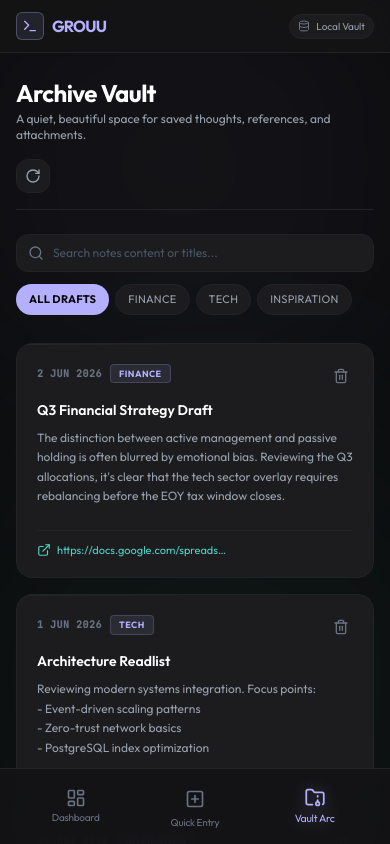
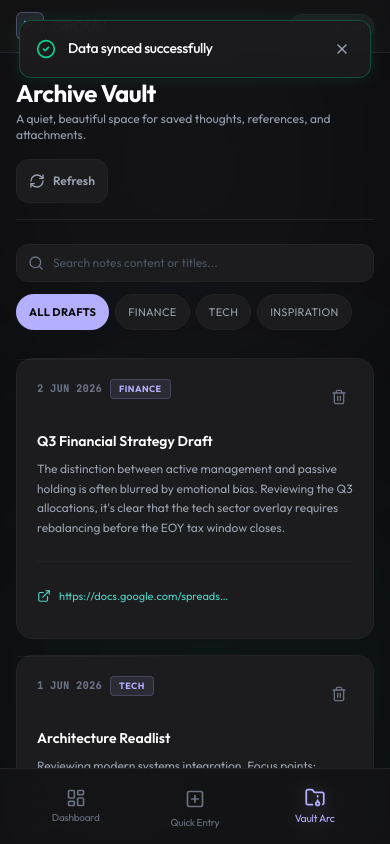
Before and after one commit to boasvanjosep/GROUU, a React (Vite) app: page / in a window 390 px wide. Both pictures are taken after a click on the button "Vault Arc". Shown: the top 844 px of the page. Built offline with nearby package versions, Linux system fonts and the light colour scheme.

Commit message:
Auto fetch data & Update UI Mobile

```diff
--- a/index.html
+++ b/index.html
@@ -2,7 +2,7 @@
 <html lang="en">
   <head>
     <meta charset="UTF-8" />
-    <meta name="viewport" content="width=device-width, initial-scale=1.0" />
+    <meta name="viewport" content="width=device-width, initial-scale=1.0, viewport-fit=cover" />
     <title>GROUU</title>
   </head>
   <body>
--- a/src/App.tsx
+++ b/src/App.tsx
@@ -257,7 +257,10 @@ export default function App() {
       </header>
 
       {/* Main Content Area Canvas Container */}
-      <main className="flex-1 min-w-0 max-w-7xl mx-auto w-full px-4 md:px-10 py-6 pb-28 md:pb-8 overflow-y-auto relative z-10">
+      <main
+        className="flex-1 min-w-0 max-w-7xl mx-auto w-full px-4 md:px-10 py-6 overflow-y-auto relative z-10"
+        style={{ paddingBottom: 'max(7rem, calc(5rem + env(safe-area-inset-bottom, 0px)))' }}
+      >
         {activeTab === 'dashboard' && (
           <Dashboard
             onNavigate={handleDashboardShortcutNavigate}
--- a/src/pages/Archive.tsx
+++ b/src/pages/Archive.tsx
@@ -3,8 +3,8 @@
  * SPDX-License-Identifier: Apache-2.0
  */
 
-import { useState, useMemo, useCallback } from 'react';
-import { Search, RotateCw, ExternalLink, Paperclip, Grid, List, Tag, AlertCircle, PlusCircle, X, Trash2 } from 'lucide-react';
+import { useState, useMemo, useCallback, useEffect } from 'react';
+import { Search, RefreshCw, ExternalLink, Paperclip, Grid, List, AlertCircle, PlusCircle, X, Trash2 } from 'lucide-react';
 import { Note } from '../types';
 
 interface ArchiveProps {
@@ -20,6 +20,21 @@ export function Archive({ notes, loading, onRefresh, onNavigateToCreate, onDelet
   const [selectedTag, setSelectedTag] = useState<string | null>(null);
   const [viewMode, setViewMode] = useState<'grid' | 'list'>('grid');
   const [selectedNote, setSelectedNote] = useState<Note | null>(null);
+  const [isRefreshing, setIsRefreshing] = useState(false);
+
+  // Auto-fetch on mount — ensures fresh data every time the Archive tab is opened
+  useEffect(() => {
+    onRefresh();
+    // eslint-disable-next-line react-hooks/exhaustive-deps
+  }, []);
+
+  // Manual refresh handler with local loading state
+  const handleRefresh = useCallback(async () => {
+    setIsRefreshing(true);
+    await Promise.resolve(onRefresh());
+    // Give a brief visual confirmation even if onRefresh resolves synchronously
+    setTimeout(() => setIsRefreshing(false), 800);
+  }, [onRefresh]);
 
   // Helper: open attachment URL safely (data: URIs are blocked by browsers in new tabs)
   const openAttachment = useCallback((url: string) => {
@@ -72,8 +87,11 @@ export function Archive({ notes, loading, onRefresh, onNavigateToCreate, onDelet
     }
   };
 
+  const isBusy = loading || isRefreshing;
+
   return (
-    <div className="space-y-6 animate-in fade-in slide-in-from-bottom-4 duration-300">
+    // Safe-area bottom padding ensures content clears the iOS Home Indicator & Bottom Nav
+    <div className="space-y-6 animate-in fade-in slide-in-from-bottom-4 duration-300 pb-safe-or-8">
       {/* Title Header with action elements */}
       <div className="flex flex-col sm:flex-row justify-between items-start sm:items-center gap-4 border-b border-[#232326] pb-4">
         <div>
@@ -85,18 +103,20 @@ export function Archive({ notes, loading, onRefresh, onNavigateToCreate, onDelet
 
         {/* Header tools */}
         <div className="flex items-center gap-2 self-stretch sm:self-auto">
-          {/* Refresh Button */}
+          {/* Refresh Button — visible always, with loading spinner */}
           <button
-            onClick={onRefresh}
-            disabled={loading}
-            className="p-2 bg-[#1C1C1E] hover:bg-[#1C1C1E]/80 text-gray-400 hover:text-white rounded-xl border border-[#232326] transition-all flex items-center justify-center gap-2 cursor-pointer disabled:opacity-50"
-            title="Refresh notes repository"
+            onClick={handleRefresh}
+            disabled={isBusy}
+            className="min-h-[44px] px-3 bg-[#1C1C1E] hover:bg-[#232326] text-gray-400 hover:text-white rounded-xl border border-[#232326] transition-all flex items-center justify-center gap-2 cursor-pointer disabled:opacity-50 active:scale-95"
+            title="Sync notes from cloud"
           >
-            <RotateCw className={`w-4 h-4 ${loading ? 'animate-spin' : ''}`} />
-            <span className="font-sans text-xs font-semibold hidden md:inline">Refresh Data</span>
+            <RefreshCw className={`w-4 h-4 ${isBusy ? 'animate-spin text-[#4FD1C5]' : ''}`} />
+            <span className="font-sans text-xs font-semibold">
+              {isBusy ? 'Syncing…' : 'Refresh'}
+            </span>
           </button>
 
-          {/* Grid Toggle */}
+          {/* Grid/List Toggle — desktop only */}
           <div className="hidden md:flex bg-[#0A0A0B] rounded-lg border border-[#232326] p-1 gap-1">
             <button
               onClick={() => setViewMode('grid')}
@@ -122,7 +142,7 @@ export function Archive({ notes, loading, onRefresh, onNavigateToCreate, onDelet
       <div className="flex flex-col md:flex-row gap-3">
         {/* Search Field */}
         <div className="relative flex-1">
-          <Search className="w-4 h-4 text-gray-500 absolute left-3 top-1/2 -translate-y-1/2" />
+          <Search className="w-4 h-4 text-gray-500 absolute left-3 top-1/2 -translate-y-1/2 pointer-events-none" />
           <input
             type="text"
             value={search}
@@ -136,7 +156,7 @@ export function Archive({ notes, loading, onRefresh, onNavigateToCreate, onDelet
         <div className="flex items-center gap-1.5 overflow-x-auto pb-1 select-none no-scrollbar">
           <button
             onClick={() => setSelectedTag(null)}
-            className={`px-3 py-1.5 rounded-full font-sans text-[11px] tracking-wide uppercase transition-all whitespace-nowrap cursor-pointer ${
+            className={`px-3 py-1.5 rounded-full font-sans text-[11px] tracking-wide uppercase transition-all whitespace-nowrap cursor-pointer min-h-[36px] ${
               !selectedTag
                 ? 'bg-[#B4B0FF] text-[#0A0A0B] font-bold border border-[#B4B0FF]/50'
                 : 'bg-[#1C1C1E] text-gray-400 border border-[#232326] hover:border-gray-600'
@@ -148,7 +168,7 @@ export function Archive({ notes, loading, onRefresh, onNavigateToCreate, onDelet
             <button
               key={tag}
               onClick={() => setSelectedTag(tag)}
-              className={`px-3 py-1.5 rounded-full font-sans text-[11px] tracking-wide uppercase transition-all whitespace-nowrap cursor-pointer ${
+              className={`px-3 py-1.5 rounded-full font-sans text-[11px] tracking-wide uppercase transition-all whitespace-nowrap cursor-pointer min-h-[36px] ${
                 selectedTag === tag
                   ? 'bg-[#B4B0FF] text-[#0A0A0B] font-bold border border-[#B4B0FF]/50'
                   : 'bg-[#1C1C1E] text-gray-400 border border-[#232326] hover:border-gray-600'
@@ -161,8 +181,8 @@ export function Archive({ notes, loading, onRefresh, onNavigateToCreate, onDelet
       </div>
 
       {/* Loading Skeleton Mode */}
-      {loading ? (
-        <div className={`grid gap-4 ${viewMode === 'grid' ? 'grid-cols-1 md:grid-cols-2 lg:grid-cols-3' : 'grid-cols-1'}`}>
+      {isBusy ? (
+        <div className="grid gap-4 grid-cols-1 md:grid-cols-2 lg:grid-cols-3">
           {[1, 2, 3].map(i => (
             <div key={i} className="bg-[#1C1C1E] rounded-2xl border border-[#232326] p-5 space-y-4 animate-pulse">
               <div className="flex justify-between items-center">
@@ -190,26 +210,28 @@ export function Archive({ notes, loading, onRefresh, onNavigateToCreate, onDelet
           </p>
           <button
             onClick={onNavigateToCreate}
-            className="px-4 py-2 bg-[#B4B0FF] hover:bg-[#B4B0FF]/90 text-[#0A0A0B] font-sans text-xs font-semibold rounded-xl flex items-center justify-center gap-1.5 shadow-md shadow-[#B4B0FF]/15 transition-all"
+            className="min-h-[44px] px-4 py-2 bg-[#B4B0FF] hover:bg-[#B4B0FF]/90 text-[#0A0A0B] font-sans text-xs font-semibold rounded-xl flex items-center justify-center gap-1.5 shadow-md shadow-[#B4B0FF]/15 transition-all"
           >
             <PlusCircle className="w-4 h-4" /> Create Note Draft
           </button>
         </div>
       ) : (
-        /* Notes Listing Multi-columns Layout */
-        <div className={`grid gap-4 ${viewMode === 'grid' ? 'grid-cols-1 md:grid-cols-2 lg:grid-cols-3' : 'grid-cols-1'}`}>
+        /* Notes Listing — responsive grid, z-20 so cards sit above any nav ghost layers */
+        <div className={`grid gap-4 relative z-20 ${viewMode === 'grid' ? 'grid-cols-1 md:grid-cols-2 lg:grid-cols-3' : 'grid-cols-1'}`}>
           {filteredNotes.map(note => (
             <article
               key={note.id}
               onClick={() => setSelectedNote(note)}
-              className="bg-[#1C1C1E] rounded-2xl border border-[#232326] p-5 hover:border-[#B4B0FF]/40 transition-all duration-300 flex flex-col justify-between group relative overflow-hidden h-full min-h-[190px] cursor-pointer"
+              // NOTE: overflow-hidden removed intentionally — it was clipping touch events
+              // on attachment links in Mobile Safari. Cards use rounded-2xl without clip.
+              className="bg-[#1C1C1E] rounded-2xl border border-[#232326] p-5 hover:border-[#B4B0FF]/40 transition-all duration-300 flex flex-col justify-between group relative h-full min-h-[190px] cursor-pointer"
             >
-              <div className="absolute top-0 left-0 w-full h-[1px] bg-gradient-to-r from-white/5 via-transparent" />
+              <div className="absolute top-0 left-0 w-full h-[1px] bg-gradient-to-r from-white/5 via-transparent rounded-t-2xl" />
 
               <div>
                 {/* Meta details Header */}
                 <div className="flex justify-between items-start mb-3">
-                  <div className="flex gap-2 items-center">
+                  <div className="flex gap-2 items-center flex-wrap">
                     <span className="font-mono text-[10px] text-gray-500 tracking-wider font-semibold uppercase">
                       {formatDate(note.createdAt)}
                     </span>
@@ -227,7 +249,7 @@ export function Archive({ notes, loading, onRefresh, onNavigateToCreate, onDelet
                           await onDeleteNote(note.id);
                         }
                       }}
-                      className="p-1 text-gray-500 hover:text-red-400 bg-transparent rounded transition-colors z-10 relative"
+                      className="min-h-[44px] min-w-[44px] flex items-center justify-center text-gray-500 hover:text-red-400 bg-transparent rounded-xl transition-colors z-10 relative -mr-2 -mt-1"
                       title="Delete Note"
                     >
                       <Trash2 className="w-4 h-4" />
@@ -246,9 +268,9 @@ export function Archive({ notes, loading, onRefresh, onNavigateToCreate, onDelet
                 </p>
               </div>
 
-              {/* Extra Attachments / Embedded Links footer */}
+              {/* Attachments / Links footer — z-10 + stopPropagation so taps register on iOS */}
               {(note.url || note.attachmentName || (note.urls && note.urls.length > 0) || (note.attachments && note.attachments.length > 0)) && (
-                <div className="pt-3 border-t border-[#232326] flex flex-col gap-1.5 mt-2">
+                <div className="pt-3 border-t border-[#232326] flex flex-col gap-2 mt-2 relative z-10">
                   {/* Note URL */}
                   {note.url && (
                     <a
@@ -256,7 +278,7 @@ export function Archive({ notes, loading, onRefresh, onNavigateToCreate, onDelet
                       target="_blank"
                       rel="noopener noreferrer"
                       onClick={(e) => e.stopPropagation()}
-                      className="inline-flex items-center gap-1.5 text-xs text-[#4FD1C5] hover:text-[#4FD1C5]/85 transition-colors w-fit"
+                      className="inline-flex items-center gap-2 text-xs text-[#4FD1C5] hover:text-[#4FD1C5]/85 transition-colors min-h-[44px] px-1 -mx-1"
                     >
                       <ExternalLink className="w-3.5 h-3.5 shrink-0" />
                       <span className="font-sans text-[11px] truncate max-w-[170px] md:max-w-[210px]">{note.url}</span>
@@ -269,54 +291,44 @@ export function Archive({ notes, loading, onRefresh, onNavigateToCreate, onDelet
                       target="_blank"
                       rel="noopener noreferrer"
                       onClick={(e) => e.stopPropagation()}
-                      className="inline-flex items-center gap-1.5 text-xs text-[#4FD1C5] hover:text-[#4FD1C5]/85 transition-colors w-fit"
+                      className="inline-flex items-center gap-2 text-xs text-[#4FD1C5] hover:text-[#4FD1C5]/85 transition-colors min-h-[44px] px-1 -mx-1"
                     >
                       <ExternalLink className="w-3.5 h-3.5 shrink-0" />
                       <span className="font-sans text-[11px] truncate max-w-[170px] md:max-w-[210px]">{u}</span>
                     </a>
                   ))}
 
-                  {/* Attachment metadata */}
+                  {/* Attachment chips */}
                   {note.attachmentName && (
-                    <a
-                      href={note.attachmentUrl}
-                      target="_blank"
-                      rel="noopener noreferrer"
+                    <button
+                      type="button"
                       onClick={(e) => {
                         e.stopPropagation();
-                        if (note.attachmentUrl?.startsWith('data:')) {
-                          e.preventDefault();
-                          openAttachment(note.attachmentUrl!);
-                        }
+                        if (note.attachmentUrl) openAttachment(note.attachmentUrl);
                       }}
-                      className="inline-flex items-center gap-1.5 text-xs text-gray-300 hover:text-[#B4B0FF] bg-[#0A0A0B]/50 border border-[#232326] px-2.5 py-1 rounded-lg w-fit transition-colors cursor-pointer"
+                      className="inline-flex items-center gap-2 text-xs text-gray-300 hover:text-[#B4B0FF] bg-[#0A0A0B]/70 border border-[#232326] px-3 py-2.5 rounded-xl w-full transition-colors cursor-pointer min-h-[44px] active:scale-[0.98]"
                     >
-                      <Paperclip className="w-3 h-3 text-gray-500" />
-                      <span className="font-mono text-[10px] tracking-wide truncate max-w-[150px] md:max-w-[190px]">
+                      <Paperclip className="w-3.5 h-3.5 text-gray-400 shrink-0" />
+                      <span className="font-mono text-[10px] tracking-wide truncate">
                         {note.attachmentName}
                       </span>
-                    </a>
+                    </button>
                   )}
                   {note.attachments?.map((att, i) => (
-                    <a
+                    <button
                       key={`att-${i}`}
-                      href={att.url}
-                      target="_blank"
-                      rel="noopener noreferrer"
+                      type="button"
                       onClick={(e) => {
                         e.stopPropagation();
-                        if (att.url.startsWith('data:')) {
-                          e.preventDefault();
-                          openAttachment(att.url);
-                        }
+                        openAttachment(att.url);
                       }}
-                      className="inline-flex items-center gap-1.5 text-xs text-gray-300 hover:text-[#B4B0FF] bg-[#0A0A0B]/50 border border-[#232326] px-2.5 py-1 rounded-lg w-fit transition-colors cursor-pointer"
+                      className="inline-flex items-center gap-2 text-xs text-gray-300 hover:text-[#B4B0FF] bg-[#0A0A0B]/70 border border-[#232326] px-3 py-2.5 rounded-xl w-full transition-colors cursor-pointer min-h-[44px] active:scale-[0.98]"
                     >
-                      <Paperclip className="w-3 h-3 text-gray-500" />
-                      <span className="font-mono text-[10px] tracking-wide truncate max-w-[150px] md:max-w-[190px]">
+                      <Paperclip className="w-3.5 h-3.5 text-gray-400 shrink-0" />
+                      <span className="font-mono text-[10px] tracking-wide truncate">
                         {att.name}
                       </span>
-                    </a>
+                    </button>
                   ))}
                 </div>
               )}
@@ -325,15 +337,30 @@ export function Archive({ notes, loading, onRefresh, onNavigateToCreate, onDelet
         </div>
       )}
 
-      {/* Note Detail Modal */}
+      {/* Note Detail Modal — full-height safe on iOS with env(safe-area-inset-bottom) */}
       {selectedNote && (
-        <div className="fixed inset-0 bg-[#0A0A0B]/80 backdrop-blur-md z-50 flex items-center justify-center p-4">
-          <div className="w-full max-w-2xl bg-[#1C1C1E] border border-[#232326] rounded-2xl p-6 shadow-2xl relative overflow-hidden flex flex-col max-h-[85vh]">
-            <div className="absolute top-0 left-0 w-full h-[2px] bg-gradient-to-r from-[#B4B0FF] to-[#4FD1C5]" />
+        <div
+          className="fixed inset-0 bg-[#0A0A0B]/85 backdrop-blur-md z-[60] flex items-end sm:items-center justify-center p-0 sm:p-4"
+          onClick={() => setSelectedNote(null)}
+        >
+          <div
+            className="w-full sm:max-w-2xl bg-[#1C1C1E] border border-[#232326] sm:rounded-2xl rounded-t-2xl shadow-2xl relative flex flex-col"
+            style={{
+              maxHeight: 'calc(92dvh - env(safe-area-inset-bottom, 0px))',
+              paddingBottom: 'env(safe-area-inset-bottom, 0px)'
+            }}
+            onClick={(e) => e.stopPropagation()}
+          >
+            <div className="absolute top-0 left-0 w-full h-[2px] bg-gradient-to-r from-[#B4B0FF] to-[#4FD1C5] rounded-t-2xl" />
+
+            {/* Drag handle pill (mobile UX) */}
+            <div className="flex justify-center pt-3 pb-1 md:hidden">
+              <div className="w-10 h-1 bg-gray-600 rounded-full" />
+            </div>
 
             {/* Header */}
-            <div className="flex justify-between items-start gap-4 mb-4 pb-4 border-b border-[#232326]">
-              <div>
+            <div className="flex justify-between items-start gap-4 px-6 pb-4 pt-3 border-b border-[#232326]">
+              <div className="flex-1 min-w-0">
                 <div className="flex flex-wrap items-center gap-2 mb-1.5">
                   <span className="font-mono text-[10px] text-gray-500 tracking-wider font-semibold uppercase">
                     {formatDate(selectedNote.createdAt)}
@@ -348,7 +375,7 @@ export function Archive({ notes, loading, onRefresh, onNavigateToCreate, onDelet
                   {selectedNote.title || "Untitled Note"}
                 </h3>
               </div>
-              <div className="flex gap-2 items-center">
+              <div className="flex gap-2 items-center shrink-0">
                 {onDeleteNote && (
                   <button
                     onClick={async () => {
@@ -357,7 +384,7 @@ export function Archive({ notes, loading, onRefresh, onNavigateToCreate, onDelet
                         if (success) setSelectedNote(null);
                       }
                     }}
-                    className="p-1 px-2 text-red-400 hover:text-red-300 bg-[#0A0A0B] rounded-lg border border-[#232326] hover:border-red-900/50 transition-all cursor-pointer flex items-center justify-center"
+                    className="min-h-[44px] min-w-[44px] flex items-center justify-center text-red-400 hover:text-red-300 bg-[#0A0A0B] rounded-xl border border-[#232326] hover:border-red-900/50 transition-all cursor-pointer"
                     title="Delete Note"
                   >
                     <Trash2 className="w-4 h-4" />
@@ -365,7 +392,7 @@ export function Archive({ notes, loading, onRefresh, onNavigateToCreate, onDelet
                 )}
                 <button
                   onClick={() => setSelectedNote(null)}
-                  className="p-1 px-2 text-gray-400 hover:text-white bg-[#0A0A0B] rounded-lg border border-[#232326] hover:border-gray-600 transition-all cursor-pointer flex items-center justify-center"
+                  className="min-h-[44px] min-w-[44px] flex items-center justify-center text-gray-400 hover:text-white bg-[#0A0A0B] rounded-xl border border-[#232326] hover:border-gray-600 transition-all cursor-pointer"
                 >
                   <X className="w-4 h-4" />
                 </button>
@@ -373,21 +400,21 @@ export function Archive({ notes, loading, onRefresh, onNavigateToCreate, onDelet
             </div>
 
             {/* Content (Scrollable) */}
-            <div className="flex-1 overflow-y-auto space-y-4 pr-1 scrollbar-thin scrollbar-thumb-gray-800">
+            <div className="flex-1 overflow-y-auto px-6 py-4 space-y-4 scrollbar-thin scrollbar-thumb-gray-800">
               <p className="font-sans text-xs text-gray-300 leading-relaxed whitespace-pre-line">
                 {selectedNote.content}
               </p>
             </div>
 
             {/* Footer with links / attachments */}
-            <div className="pt-4 border-t border-[#232326] flex flex-col sm:flex-row sm:items-center justify-between gap-3 mt-4">
+            <div className="px-6 pt-4 pb-5 border-t border-[#232326] flex flex-col sm:flex-row sm:items-center justify-between gap-3">
               <div className="flex flex-wrap gap-2">
                 {selectedNote.url && (
                   <a
                     href={selectedNote.url}
                     target="_blank"
                     rel="noopener noreferrer"
-                    className="inline-flex items-center gap-1.5 text-xs text-[#4FD1C5] hover:text-[#4FD1C5]/85 transition-colors bg-[#0A0A0B]/50 border border-[#232326] px-3 py-1.5 rounded-lg"
+                    className="inline-flex items-center gap-1.5 text-xs text-[#4FD1C5] hover:text-[#4FD1C5]/85 transition-colors bg-[#0A0A0B]/50 border border-[#232326] px-3 py-2.5 rounded-xl min-h-[44px]"
                   >
                     <ExternalLink className="w-3.5 h-3.5" />
                     <span className="font-sans text-[11px] truncate max-w-[180px]">{selectedNote.url}</span>
@@ -399,7 +426,7 @@ export function Archive({ notes, loading, onRefresh, onNavigateToCreate, onDelet
                     href={u}
                     target="_blank"
                     rel="noopener noreferrer"
-                    className="inline-flex items-center gap-1.5 text-xs text-[#4FD1C5] hover:text-[#4FD1C5]/85 transition-colors bg-[#0A0A0B]/50 border border-[#232326] px-3 py-1.5 rounded-lg"
+                    className="inline-flex items-center gap-1.5 text-xs text-[#4FD1C5] hover:text-[#4FD1C5]/85 transition-colors bg-[#0A0A0B]/50 border border-[#232326] px-3 py-2.5 rounded-xl min-h-[44px]"
                   >
                     <ExternalLink className="w-3.5 h-3.5" />
                     <span className="font-sans text-[11px] truncate max-w-[180px]">{u}</span>
@@ -407,49 +434,37 @@ export function Archive({ notes, loading, onRefresh, onNavigateToCreate, onDelet
                 ))}
 
                 {selectedNote.attachmentName && (
-                  <a
-                    href={selectedNote.attachmentUrl}
-                    target="_blank"
-                    rel="noopener noreferrer"
-                    onClick={(e) => {
-                      if (selectedNote.attachmentUrl?.startsWith('data:')) {
-                        e.preventDefault();
-                        openAttachment(selectedNote.attachmentUrl!);
-                      }
+                  <button
+                    type="button"
+                    onClick={() => {
+                      if (selectedNote.attachmentUrl) openAttachment(selectedNote.attachmentUrl);
                     }}
-                    className="inline-flex items-center gap-1.5 text-xs text-gray-300 hover:text-[#B4B0FF] bg-[#0A0A0B]/50 border border-[#232326] px-3 py-1.5 rounded-lg transition-colors cursor-pointer"
+                    className="inline-flex items-center gap-1.5 text-xs text-gray-300 hover:text-[#B4B0FF] bg-[#0A0A0B]/50 border border-[#232326] px-3 py-2.5 rounded-xl transition-colors cursor-pointer min-h-[44px] active:scale-[0.98]"
                   >
-                    <Paperclip className="w-3.5 h-3.5 text-gray-500" />
+                    <Paperclip className="w-3.5 h-3.5 text-gray-400" />
                     <span className="font-mono text-[10px] tracking-wide truncate max-w-[180px]">
                       {selectedNote.attachmentName}
                     </span>
-                  </a>
+                  </button>
                 )}
                 {selectedNote.attachments?.map((att, i) => (
-                  <a
+                  <button
                     key={`modal-att-${i}`}
-                    href={att.url}
-                    target="_blank"
-                    rel="noopener noreferrer"
-                    onClick={(e) => {
-                      if (att.url.startsWith('data:')) {
-                        e.preventDefault();
-                        openAttachment(att.url);
-                      }
-                    }}
-                    className="inline-flex items-center gap-1.5 text-xs text-gray-300 hover:text-[#B4B0FF] bg-[#0A0A0B]/50 border border-[#232326] px-3 py-1.5 rounded-lg transition-colors cursor-pointer"
+                    type="button"
+                    onClick={() => openAttachment(att.url)}
+                    className="inline-flex items-center gap-1.5 text-xs text-gray-300 hover:text-[#B4B0FF] bg-[#0A0A0B]/50 border border-[#232326] px-3 py-2.5 rounded-xl transition-colors cursor-pointer min-h-[44px] active:scale-[0.98]"
                   >
-                    <Paperclip className="w-3.5 h-3.5 text-gray-500" />
+                    <Paperclip className="w-3.5 h-3.5 text-gray-400" />
                     <span className="font-mono text-[10px] tracking-wide truncate max-w-[180px]">
                       {att.name}
                     </span>
-                  </a>
+                  </button>
                 ))}
               </div>
 
               <button
                 onClick={() => setSelectedNote(null)}
-                className="px-4 py-2 bg-[#B4B0FF] hover:bg-[#B4B0FF]/90 text-[#0A0A0B] font-sans text-xs font-semibold rounded-xl transition-all cursor-pointer"
+                className="w-full sm:w-auto min-h-[44px] px-5 py-2 bg-[#B4B0FF] hover:bg-[#B4B0FF]/90 text-[#0A0A0B] font-sans text-xs font-semibold rounded-xl transition-all cursor-pointer active:scale-[0.98]"
               >
                 Close Note
               </button>
```
